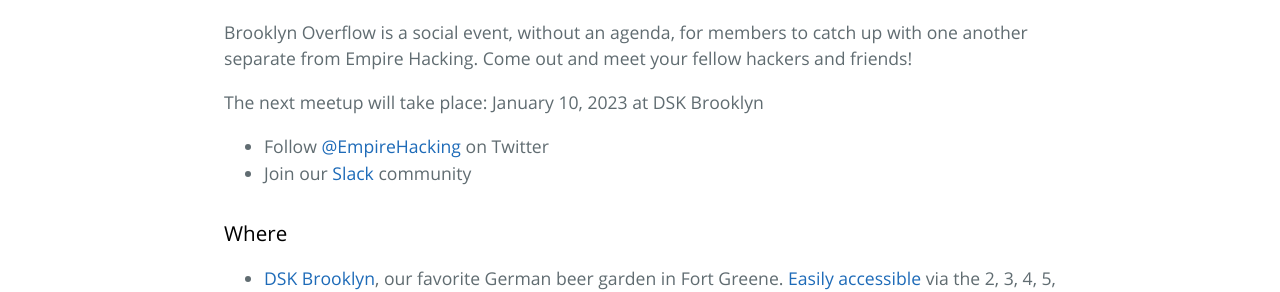
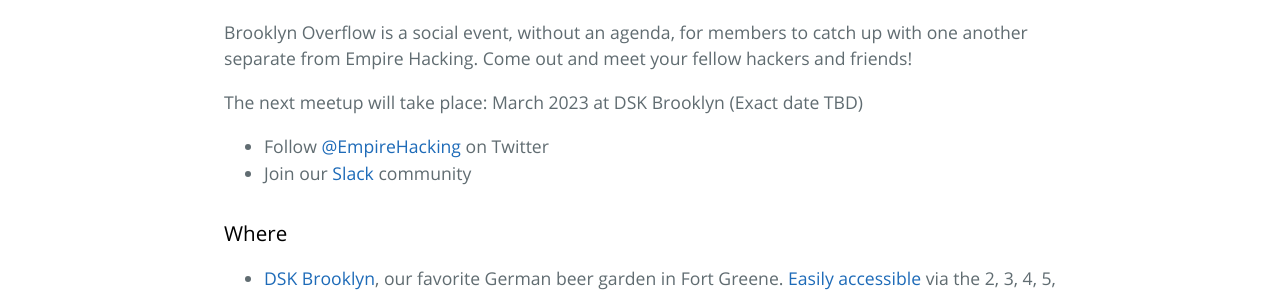
Before and after one commit to trailofbits/empirehacking.nyc, a Jekyll site: the page built from bkoverflow.md, in a window 1280 px wide. Shown: the part 341-633 px from the top of the page. Built offline with Jekyll 4.4.1, drawn with Linux system fonts in a browser that asks for light colours.

Commit message:
Update bkoverflow.md
Changed date

```diff
--- a/bkoverflow.md
+++ b/bkoverflow.md
@@ -9,7 +9,7 @@ permalink: /bkoverflow/
 
 Brooklyn Overflow is a social event, without an agenda, for members to catch up with one another separate from Empire Hacking. Come out and meet your fellow hackers and friends!
 
-The next meetup will take place: January 10, 2023 at DSK Brooklyn
+The next meetup will take place: March 2023 at DSK Brooklyn (Exact date TBD)
 
 * Follow [@EmpireHacking](https://twitter.com/EmpireHacking) on Twitter
 * Join our [Slack](https://empireslacking.herokuapp.com) community
```
